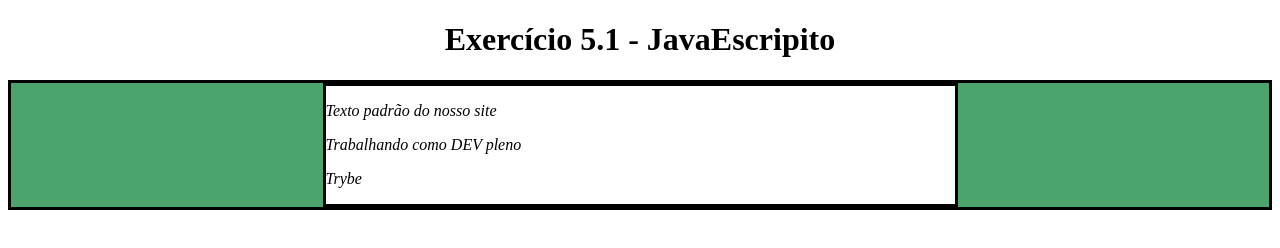
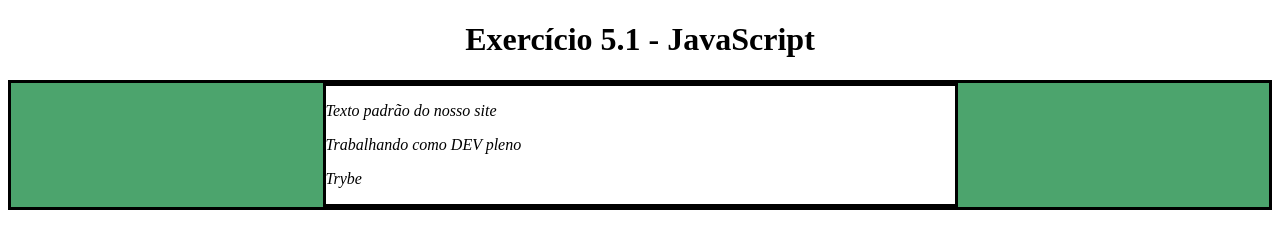
Before and after one commit to ricardohsfaria/trybe-exercicios, a plain HTML site: page Fundamentos/bloco-05-javascript-dom-e-seletores/dia-5.1/exercises/index.html in a window 1280 px wide. Drawn offline with Linux system fonts and the light colour scheme.

Commit message:
Exercício 4

```diff
--- a/Fundamentos/bloco-05-javascript-dom-e-seletores/dia-5.1/exercises/index.html
+++ b/Fundamentos/bloco-05-javascript-dom-e-seletores/dia-5.1/exercises/index.html
@@ -45,6 +45,7 @@
         document.getElementsByTagName("p")[1].innerText = "Trabalhando como DEV pleno";
         document.getElementsByClassName("main-content")[0].style.background = "rgb(76,164,109)";
         document.getElementsByTagName("section")[0].style.background = "white";
+        document.getElementsByTagName("h1")[0].innerText = "Exercício 5.1 - JavaScript";
         /*
         Aqui você vai modificar os elementos já existentes utilizando apenas as funções:
         - document.getElementById()
```
